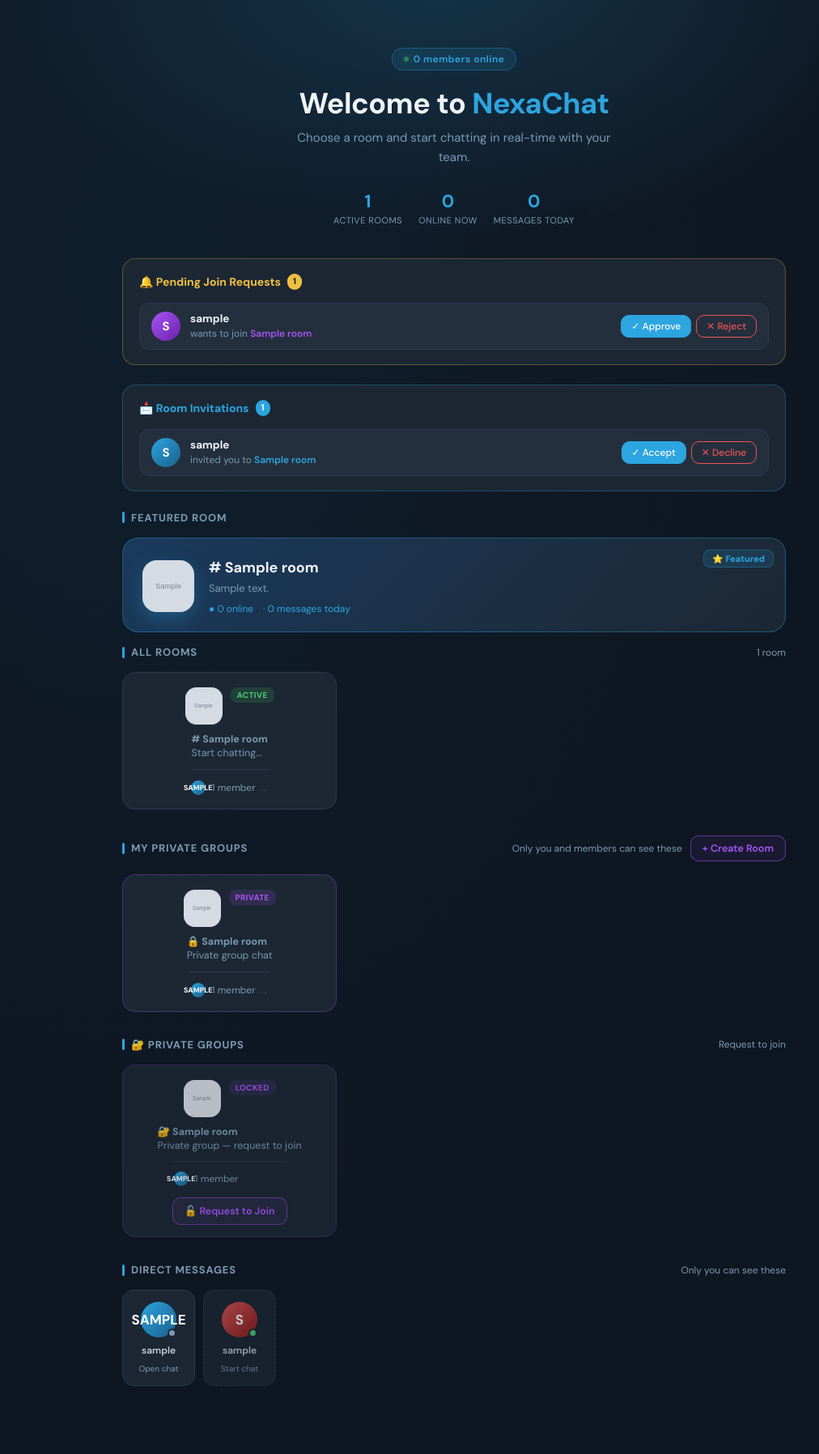
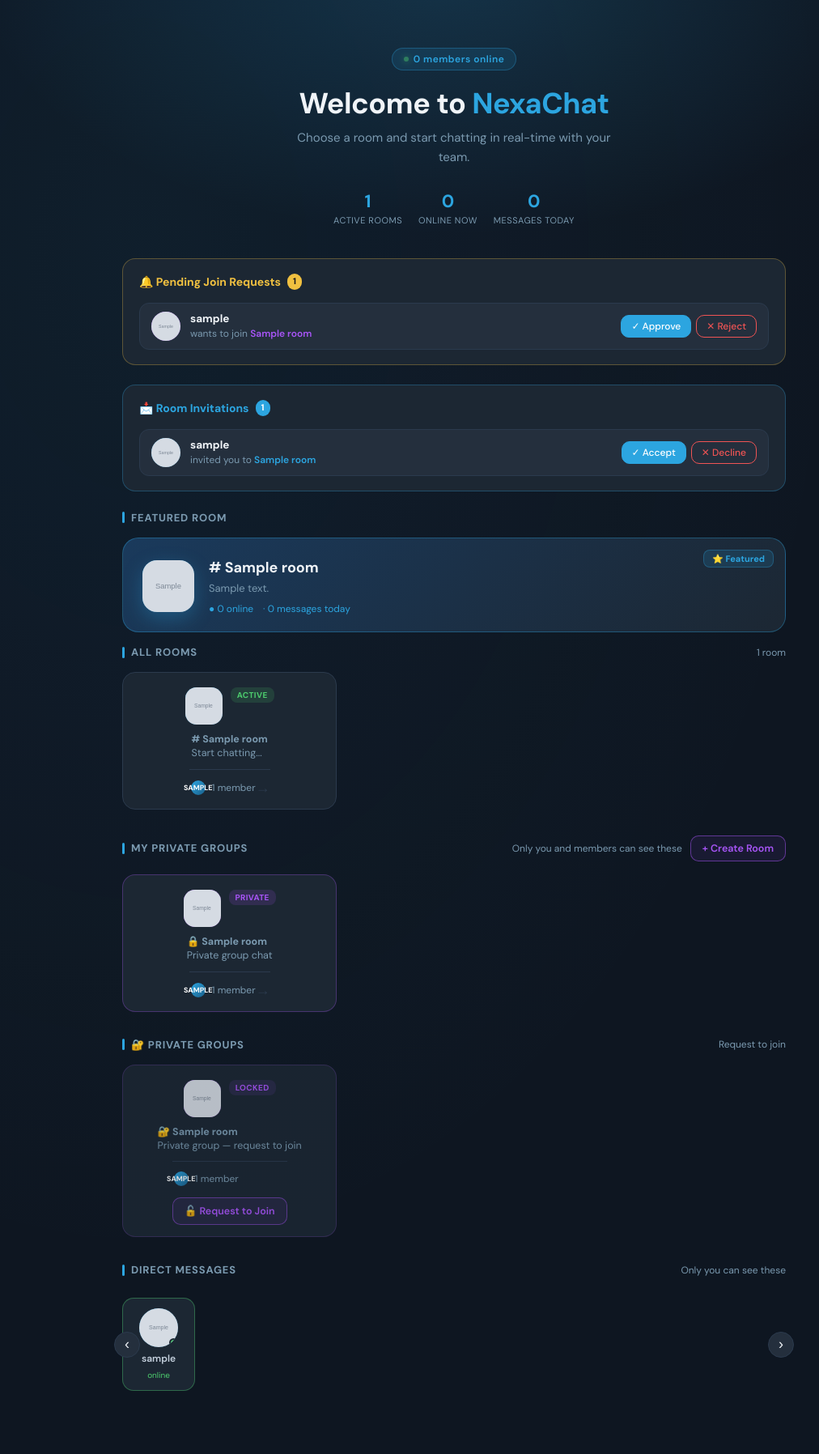
Before and after one commit to MNR-Tushar/django-realtime-chat, a Django app: template templates/chat/index.html in a window 1280 px wide. Shown: the part 55-1851 px from the top of the page at 81% size, without its empty margins (79-1091 px from the left). Before the commit the page ends 1767 px from the top, so only its background shows below. Run offline with Django 5.2, Linux system fonts and the light colour scheme; a user stored in the database is signed in; tables that the repository leaves empty hold one stand-in row (values such as "Sample post"); the template is opened without the code that fills it: values that come from a table or form of the project are taken from there, most other values are stand-ins (such as "Sample title", 1, 10 or a date in 2020); grey boxes marked "Sample" are stand-in pictures.

Commit message:
add slide show

```diff
--- a/chat/views.py
+++ b/chat/views.py
@@ -106,6 +106,9 @@ def index(request):
     existing_dm_user_ids = [d['other_user'].id for d in dm_list]
     other_users = User.objects.exclude(id=request.user.id).exclude(id__in=existing_dm_user_ids)
 
+    # All users for slideshow (exclude current user)
+    all_users = User.objects.exclude(id=request.user.id)
+
     # ── Pending invitations for this user ──
     my_pending_invitations = Invitation.objects.filter(
         invited_user=request.user,
@@ -121,6 +124,7 @@ def index(request):
         'discoverable_groups_data': discoverable_groups_data,
         'dm_list': dm_list,
         'other_users': other_users,
+        'all_users': all_users,
         'online_count': online_count,
         'messages_today': messages_today,
         'total_users': User.objects.count(),
--- a/templates/chat/index.html
+++ b/templates/chat/index.html
@@ -180,34 +180,11 @@
   animation: badgePop 0.3s cubic-bezier(0.34,1.56,0.64,1);
 }
 @keyframes badgePop { from{transform:scale(0);opacity:0} to{transform:scale(1);opacity:1} }
-.dm-unread {
-  position: absolute; top: 6px; right: 6px;
-  min-width: 18px; height: 18px; padding: 0 5px;
-  background: var(--red); color: #fff; font-size: 10px; font-weight: 700;
-  border-radius: 9px; display: flex; align-items: center; justify-content: center;
-  box-shadow: 0 2px 8px rgba(240,84,84,0.4);
-  animation: badgePop 0.3s cubic-bezier(0.34,1.56,0.64,1);
-}
 
-/* ── DM section ── */
-.dm-section { display: flex; gap: 10px; overflow-x: auto; padding-bottom: 4px; }
-.dm-section::-webkit-scrollbar { height: 3px; }
-.dm-section::-webkit-scrollbar-thumb { background: #2b3a4d; border-radius: 2px; }
-.dm-card {
-  flex-shrink: 0; background: #1c2733; border: 1px solid #2b3a4d; border-radius: 14px;
-  padding: 14px 16px; display: flex; flex-direction: column; align-items: center; gap: 8px;
-  text-decoration: none; color: #f0f4f8; transition: all 0.2s; min-width: 90px;
-  position: relative;
-}
-.dm-card:hover { border-color: #2ca5e0; background: #1a2a3a; }
-.dm-card.new-dm { border-style: dashed; opacity: 0.75; }
-.dm-card.new-dm:hover { opacity: 1; border-color: var(--primary); border-style: solid; }
-.dm-avatar { width: 44px; height: 44px; border-radius: 50%; display: flex; align-items: center; justify-content: center; font-size: 17px; font-weight: 700; color: #fff; position: relative; }
+/* ── DM slideshow status dots ── */
 .dm-status { position: absolute; bottom: 0; right: 0; width: 11px; height: 11px; border-radius: 50%; border: 2px solid #1c2733; }
 .online  { background: #4dcd6e; }
 .offline { background: #7b9ab0; }
-.dm-name { font-size: 12px; font-weight: 600; color: #c5d1de; text-align: center; }
-.dm-label { font-size: 10px; color: var(--muted); }
 
 /* ── Pending Approvals Panel ── */
 .approvals-panel {
@@ -247,6 +224,12 @@
   display: flex; align-items: center; justify-content: center;
   font-size: 15px; font-weight: 700; color: #fff;
   flex-shrink: 0;
+  overflow: hidden;
+}
+.approval-avatar img {
+  width: 100%;
+  height: 100%;
+  object-fit: cover;
 }
 .approval-info { flex: 1; }
 .approval-info strong { font-size: 13.5px; color: var(--text); display: block; }
@@ -291,6 +274,12 @@
   display: flex; align-items: center; justify-content: center;
   font-size: 15px; font-weight: 700; color: #fff;
   flex-shrink: 0;
+  overflow: hidden;
+}
+.invitation-avatar img {
+  width: 100%;
+  height: 100%;
+  object-fit: cover;
 }
 .invitation-info { flex: 1; }
 .invitation-info strong { font-size: 13.5px; color: var(--text); display: block; }
@@ -391,12 +380,104 @@
 .rooms-grid.show-all .extra-item .room-card {
   display: flex !important;
 }
-.dm-section .extra-item {
-  display: none !important;
+
+/* ── DM Slideshow (Auto Carousel) ── */
+.dm-slideshow-container {
+  position: relative;
+  margin-bottom: 20px;
 }
-.dm-section.show-all .extra-item {
-  display: flex !important;
+.dm-slideshow {
+  display: flex;
+  gap: 12px;
+  overflow-x: auto;
+  scroll-snap-type: x mandatory;
+  scroll-behavior: smooth;
+  padding: 10px 0;
+  scrollbar-width: none; /* Firefox */
+  -ms-overflow-style: none; /* IE */
 }
+.dm-slideshow::-webkit-scrollbar {
+  display: none;
+}
+.dm-slide {
+  flex-shrink: 0;
+  display: flex;
+  flex-direction: column;
+  align-items: center;
+  gap: 6px;
+  padding: 12px 16px;
+  background: #1c2733;
+  border: 1px solid #2b3a4d;
+  border-radius: 14px;
+  text-decoration: none;
+  color: #f0f4f8;
+  transition: all 0.2s;
+  min-width: 90px;
+  scroll-snap-align: start;
+}
+.dm-slide:hover {
+  border-color: #2ca5e0;
+  background: #1a2a3a;
+}
+.dm-slide.online {
+  border-color: rgba(77,205,110,0.4);
+}
+.dm-slide-avatar {
+  width: 48px;
+  height: 48px;
+  border-radius: 50%;
+  display: flex;
+  align-items: center;
+  justify-content: center;
+  font-size: 18px;
+  font-weight: 700;
+  color: #fff;
+  position: relative;
+  overflow: hidden;
+}
+.dm-slide-avatar img {
+  width: 100%;
+  height: 100%;
+  object-fit: cover;
+}
+.dm-slide-name {
+  font-size: 12px;
+  font-weight: 600;
+  color: #c5d1de;
+  text-align: center;
+}
+.dm-slide-status {
+  font-size: 10px;
+  color: var(--muted);
+}
+.dm-slide.online .dm-slide-status {
+  color: var(--green);
+}
+.dm-slide-btn {
+  position: absolute;
+  top: 50%;
+  transform: translateY(-50%);
+  width: 32px;
+  height: 32px;
+  border-radius: 50%;
+  background: var(--surface2);
+  border: 1px solid var(--border);
+  color: var(--text);
+  font-size: 18px;
+  display: flex;
+  align-items: center;
+  justify-content: center;
+  cursor: pointer;
+  transition: all 0.2s;
+  z-index: 2;
+}
+.dm-slide-btn:hover {
+  background: var(--primary);
+  border-color: var(--primary);
+  color: #fff;
+}
+.dm-slide-prev { left: -10px; }
+.dm-slide-next { right: -10px; }
 </style>
 {% endblock %}
 
@@ -440,7 +521,13 @@
       <div id="approvalsList">
         {% for jr in pending_approvals %}
         <div class="approval-card" id="approval-{{ jr.id }}">
-          <div class="approval-avatar">{{ jr.user.username|first|upper }}</div>
+          <div class="approval-avatar">
+            {% if jr.user.avatar %}
+              <img src="{{ jr.user.avatar.url }}" alt="{{ jr.user.username }}">
+            {% else %}
+              {{ jr.user.username|first|upper }}
+            {% endif %}
+          </div>
           <div class="approval-info">
             <strong>{{ jr.user.username }}</strong>
             <span>wants to join <em>{{ jr.room.name }}</em></span>
@@ -470,7 +557,13 @@
       <div id="invitationsList">
         {% for inv in my_pending_invitations %}
         <div class="invitation-card" id="invitation-{{ inv.id }}">
-          <div class="invitation-avatar">{{ inv.invited_by.username|first|upper }}</div>
+          <div class="invitation-avatar">
+            {% if inv.invited_by.avatar %}
+              <img src="{{ inv.invited_by.avatar.url }}" alt="{{ inv.invited_by.username }}">
+            {% else %}
+              {{ inv.invited_by.username|first|upper }}
+            {% endif %}
+          </div>
           <div class="invitation-info">
             <strong>{{ inv.invited_by.username }}</strong>
             <span>invited you to <em>{{ inv.room.name }}</em></span>
@@ -699,45 +792,29 @@
       <div class="section-title">Direct Messages</div>
       <span style="font-size:12px;color:var(--muted);">Only you can see these</span>
     </div>
-    <div class="dm-section" id="dmSection">
+    {# ── User Slideshow (Auto Carousel) ── #}
+    <div class="dm-slideshow-container">
+      <div class="dm-slideshow" id="dmSlideshow">
+        {% for u in all_users %}
+          {% cycle 'icon-blue' 'icon-green' 'icon-purple' 'icon-yellow' 'icon-pink' as slide_color silent %}
+          <a href="{% url 'chat:dm' u.username %}" class="dm-slide {% if u.is_online %}online{% endif %}">
+            <div class="dm-slide-avatar {{ slide_color }}">
+              {% if u.avatar %}
+                <img src="{{ u.avatar.url }}" alt="{{ u.username }}">
+              {% else %}
+                {{ u.username|first|upper }}
+              {% endif %}
+              <span class="dm-status {% if u.is_online %}online{% else %}offline{% endif %}"></span>
+            </div>
+            <div class="dm-slide-name">{{ u.username }}</div>
+            <div class="dm-slide-status">{% if u.is_online %}online{% else %}{{ u.get_last_seen_text }}{% endif %}</div>
+          </a>
+        {% endfor %}
+      </div>
+      <button class="dm-slide-btn dm-slide-prev" onclick="moveSlide(-1)">‹</button>
+      <button class="dm-slide-btn dm-slide-next" onclick="moveSlide(1)">›</button>
+    </div>
 
-      {% for dm in dm_list %}
-        {% cycle 'icon-blue' 'icon-green' 'icon-purple' 'icon-yellow' 'icon-pink' as dm_color silent %}
-        <a href="{% url 'chat:room' dm.room.slug %}" class="dm-card{% if forloop.counter > 6 %} extra-item{% endif %}">
-          {% if dm.unread > 0 %}
-            <span class="dm-unread">{{ dm.unread }}</span>
-          {% endif %}
-          <div class="dm-avatar {{ dm_color }}">
-            {{ dm.other_user.username|first|upper }}
-            <span class="dm-status {% if dm.other_user.is_online %}online{% else %}offline{% endif %}"></span>
-          </div>
-          <div class="dm-name">{{ dm.other_user.username }}</div>
-          <div class="dm-label">Open chat</div>
-        </a>
-      {% endfor %}
-
-      {% for u in other_users %}
-        {% cycle 'icon-red' 'icon-blue' 'icon-purple' 'icon-green' as new_color silent %}
-        <a href="{% url 'chat:dm' u.username %}" class="dm-card new-dm{% if forloop.counter > 6 %} extra-item{% endif %}">
-          <div class="dm-avatar {{ new_color }}">
-            {{ u.username|first|upper }}
-            <span class="dm-status {% if u.is_online %}online{% else %}offline{% endif %}"></span>
-          </div>
-          <div class="dm-name">{{ u.username }}</div>
-          <div class="dm-label">Start chat</div>
-        </a>
-      {% endfor %}
-
-      {% if not dm_list and not other_users %}
-        <p style="font-size:13px;color:#7b9ab0;">No other users yet.</p>
-      {% endif %}
-
-    </div>
-    {% if dm_list|length > 6 or other_users|length > 6 %}
-      <button class="show-more-btn" onclick="toggleSection('dmSection', this)">
-        Show more <span class="arrow">▼</span>
-      </button>
-    {% endif %}
     {% endif %}
 
   </div>
@@ -775,6 +852,59 @@
 {% block extra_js %}
 <script>
 const CSRF_TOKEN = "{{ csrf_token }}";
+
+// ── DM Slideshow (Auto Carousel) ──────────────────────────────────────
+let slideIndex = 0;
+let slideInterval;
+const slideDelay = 3000; // 3 seconds
+
+function initSlideshow() {
+  const slideshow = document.getElementById('dmSlideshow');
+  if (!slideshow || slideshow.children.length === 0) return;
+
+  const slides = slideshow.querySelectorAll('.dm-slide');
+  if (slides.length <= 5) return; // Don't auto-scroll if few users
+
+  // Start auto-slideshow
+  startSlideshow();
+
+  // Pause on hover
+  slideshow.addEventListener('mouseenter', stopSlideshow);
+  slideshow.addEventListener('mouseleave', startSlideshow);
+}
+
+function startSlideshow() {
+  stopSlideshow();
+  slideInterval = setInterval(() => moveSlide(1), slideDelay);
+}
+
+function stopSlideshow() {
+  if (slideInterval) clearInterval(slideInterval);
+}
+
+function moveSlide(direction) {
+  const slideshow = document.getElementById('dmSlideshow');
+  if (!slideshow) return;
+
+  const slides = slideshow.querySelectorAll('.dm-slide');
+  if (slides.length === 0) return;
+
+  slideIndex += direction;
+
+  // Loop around
+  if (slideIndex < 0) slideIndex = slides.length - 1;
+  if (slideIndex >= slides.length) slideIndex = 0;
+
+  // Scroll to the slide
+  const slideWidth = slides[0].offsetWidth + 10; // width + gap
+  slideshow.scrollTo({
+    left: slideIndex * slideWidth,
+    behavior: 'smooth'
+  });
+}
+
+// Initialize on load
+document.addEventListener('DOMContentLoaded', initSlideshow);
 
 // ── Toggle Show More ──────────────────────────────────────────────────
 function toggleSection(gridId, btn) {
```
Also changed, not shown: chat/management/commands/create_demo_data.py (added, +196 -0 lines), templates/chat/room.html (+20 -3 lines).
